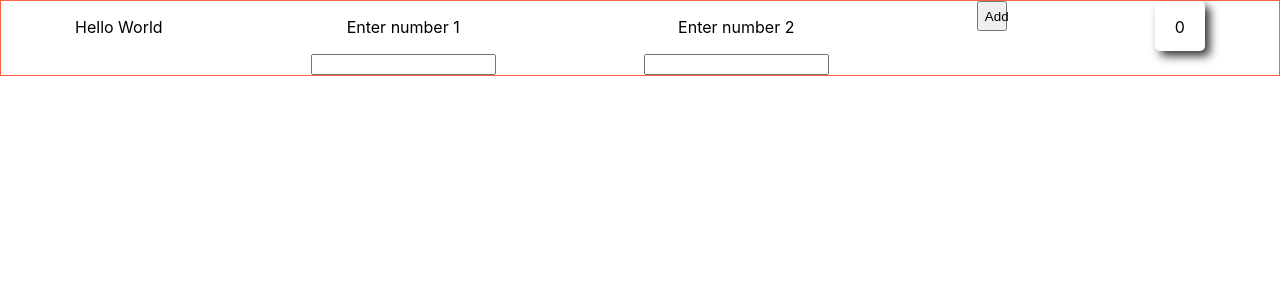
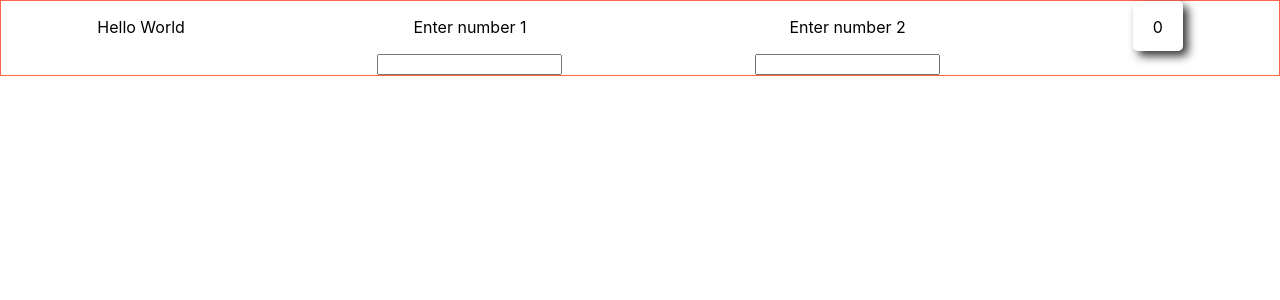
Before and after one commit to saapit/one-reactjs, a React (Create React App) app: page / in a window 1280 px wide. Shown: the top 300 px of the page. Built offline with nearby package versions, Linux system fonts and the light colour scheme.

Commit message:
hide add button

```diff
--- a/src/pages/Home/index.js
+++ b/src/pages/Home/index.js
@@ -20,7 +20,7 @@ const Home = () => {
             <p>Hello World</p>
             <Input label="Enter number 1" onChange={(e) => setNumber1(Number(e.target.value))}/>
             <Input label="Enter number 2" onChange={(e) => setNumber2(Number(e.target.value))}/>
-            <Button title="Add" onClick={add}/>
+            {/* <Button title="Add" onClick={add}/> */}
             <Screen value={number1+number2}/>
         </div>
     )
```
